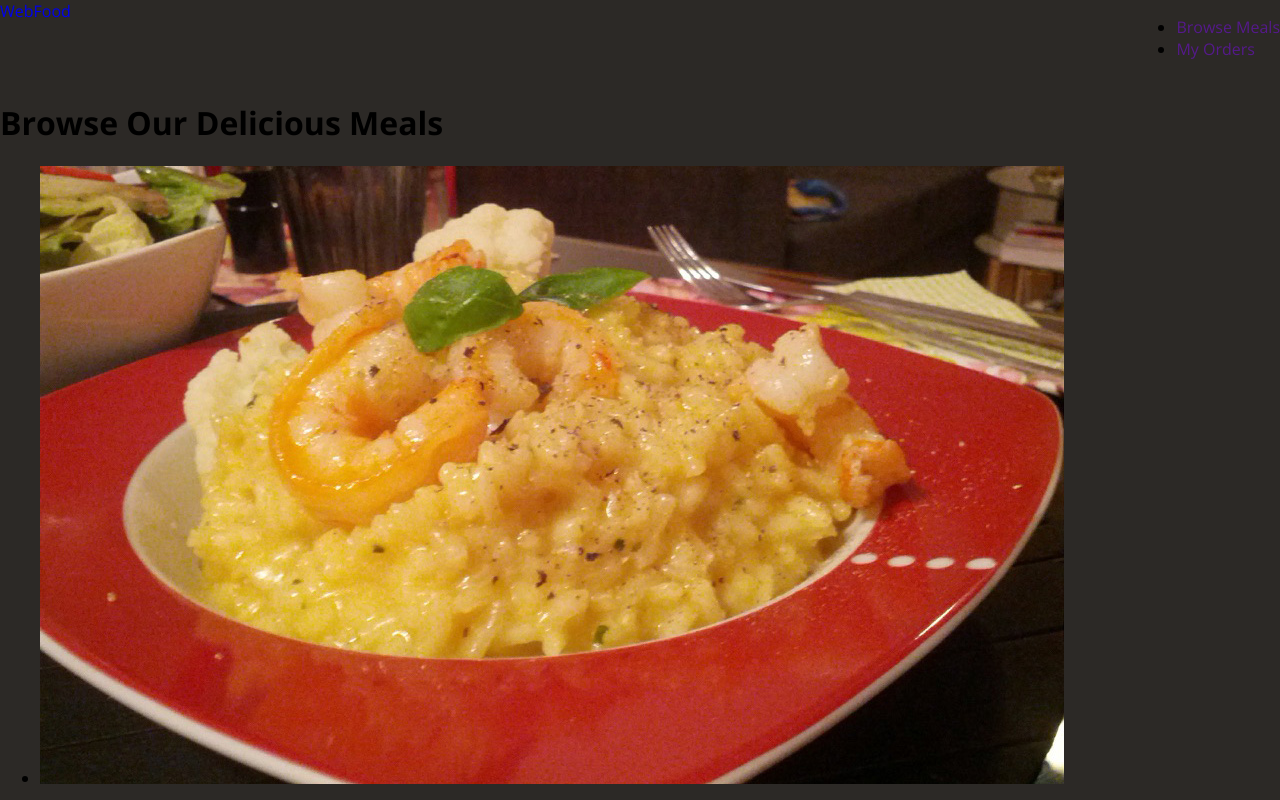
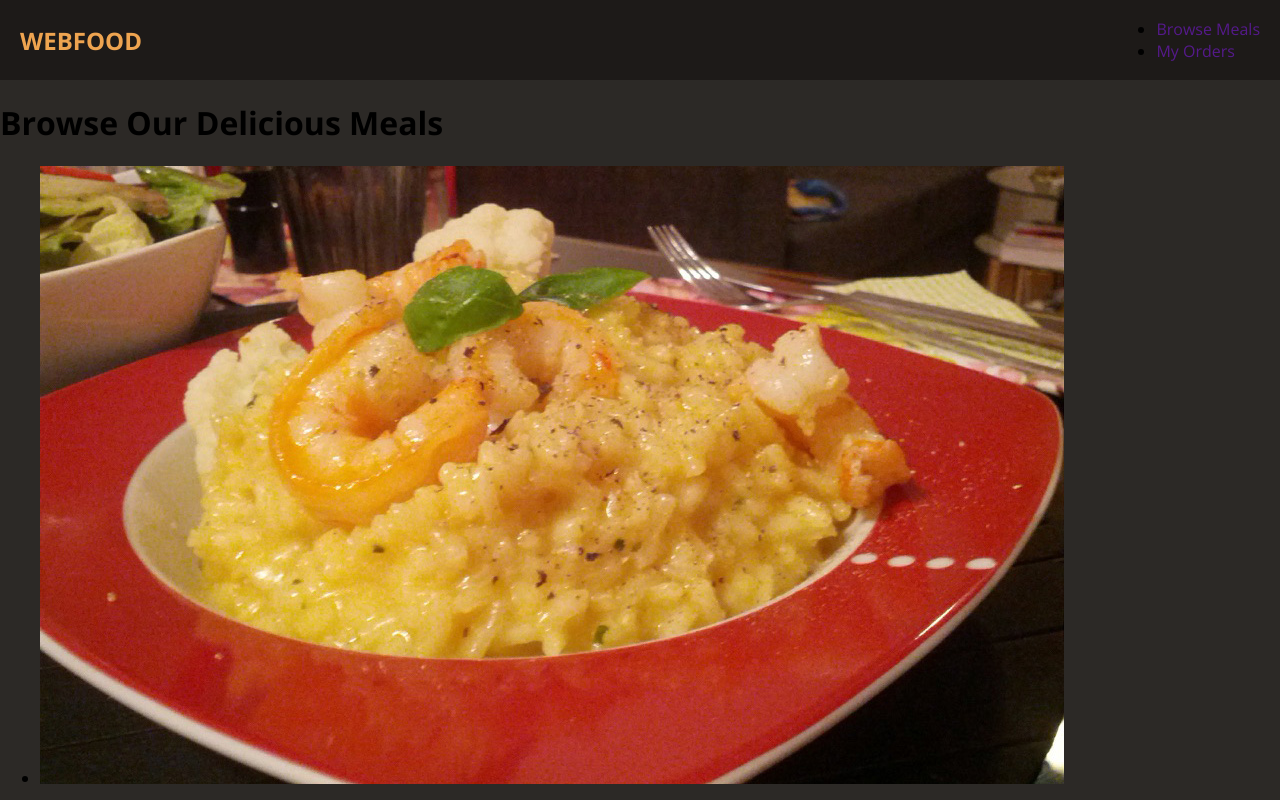
Before and after one commit to emirCo95/webfood-site, a plain HTML site: page index.html in a window 1280 px wide. Shown: the top 800 px of the page. Drawn offline with nearby package versions, Linux system fonts and the light colour scheme.

Commit message:
Update styles.css

```diff
--- a/styles.css
+++ b/styles.css
@@ -12,4 +12,14 @@ a {
   height: 80px;
   display: flex;
   justify-content: space-between;
+  align-items: center;
+  background-color: rgb(29, 26, 24);
+  padding: 0 20px;
 }
+
+#logo {
+  font-size: 24px;
+  font-weight: bold;
+  color: rgb(238, 164, 80);
+  text-transform: uppercase;
+}
```
